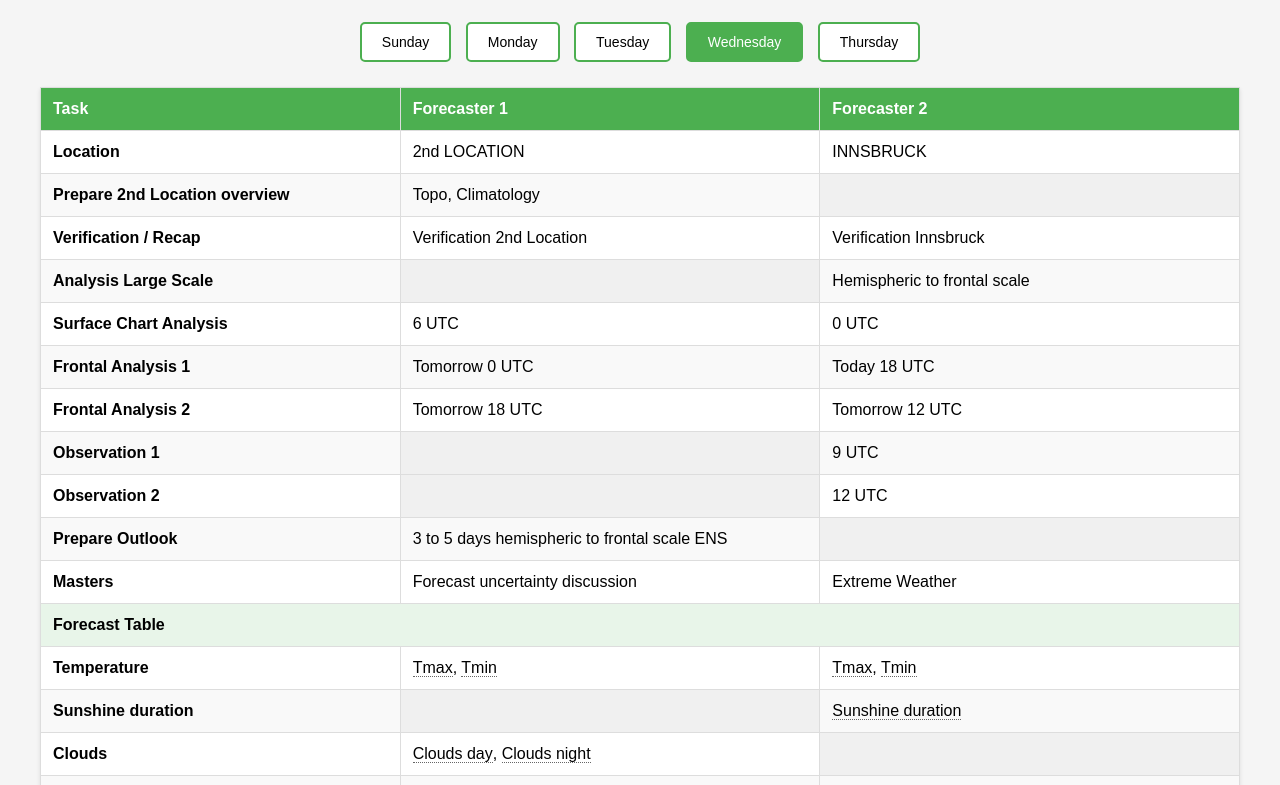
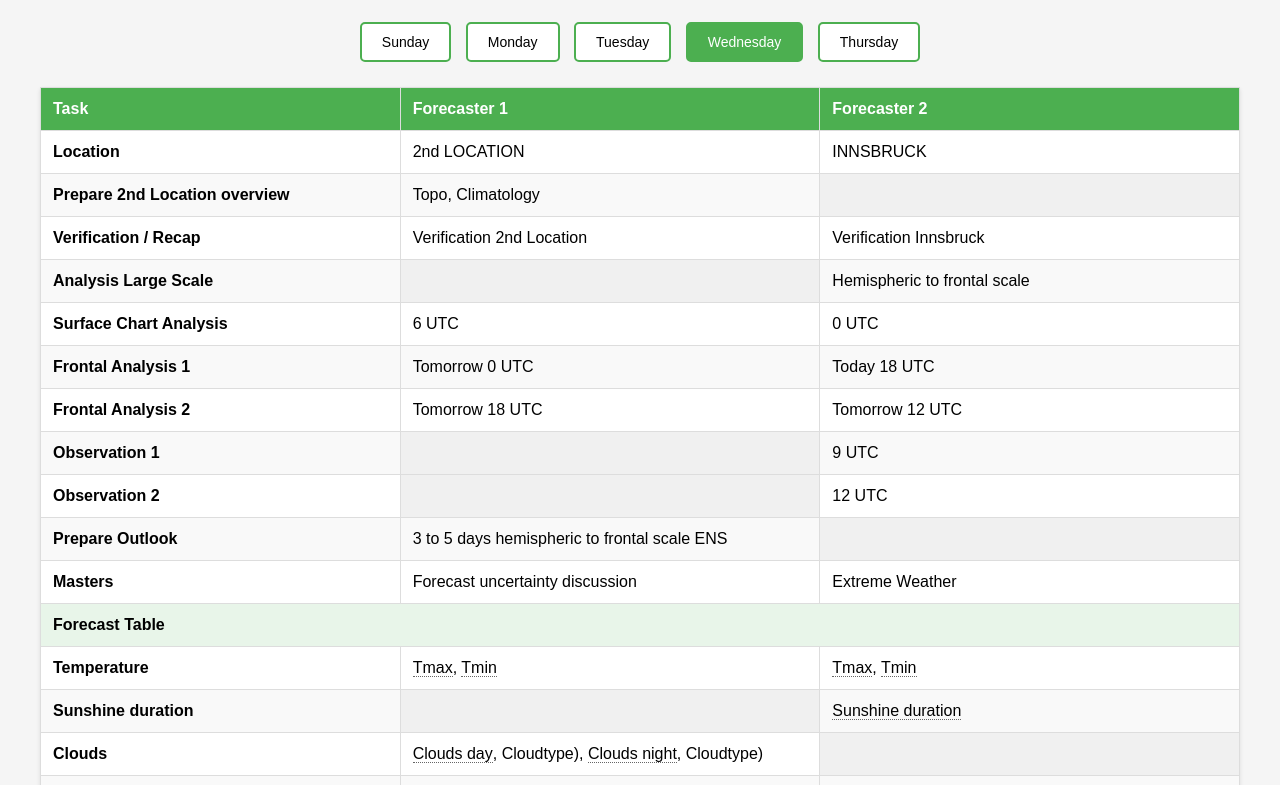
Before and after one commit to afriesinger/WBtasks, a plain HTML site: page index.html in a window 1280 px wide. Shown: the part 165-950 px from the top of the page. Drawn offline with Linux system fonts and the light colour scheme.

Commit message:
Added Cloudtype for the hint on second location

```diff
--- a/index.html
+++ b/index.html
@@ -194,7 +194,7 @@
                 "_section1": "Forecast Table",
                 "Temperature": { f1: "Tmax|Percentiles, Tmin|Percentiles", f2: "Tmax|Percentiles, Tmin|Percentiles" },
                 "Sunshine duration": { f1: "Sunshine duration|Percentiles", f2: "" },
-                "Clouds": { f1: "", f2: "Clouds day|6-18 UTC (Percentiles), Clouds night|18-6 UTC (Percentiles)" },
+                "Clouds": { f1: "", f2: "Clouds day|6-18 UTC (Percentiles, Cloudtype), Clouds night|18-6 UTC (Percentiles, Cloudtype)" },
                 "Precipitation amount": { f1: "Precipitation amount|Percentiles", f2: "Precipitation amount|Percentiles" },
                 "Precipitation probability": { f1: "Precipitation probability", f2: "Precipitation probability" },
                 "Snowline": { f1: "Snowline (if precip)", f2: "" },
@@ -217,7 +217,7 @@
                 "_section1": "Forecast Table",
                 "Temperature": { f1: "Tmax|Percentiles, Tmin|Percentiles" , f2: "Tmax|Percentiles, Tmin|Percentiles"  },
                 "Sunshine duration": { f1: "Sunshine duration|Percentiles", f2: "" },
-                "Clouds": { f1: "", f2: "Clouds day|6-18 UTC (Percentiles), Clouds night|18-6 UTC (Percentiles)" },
+                "Clouds": { f1: "", f2: "Clouds day|6-18 UTC (Percentiles, Cloudtype), Clouds night|18-6 UTC (Percentiles, Cloudtype)" },
                 "Precipitation amount": { f1: "Precipitation amount|Percentiles", f2: "Precipitation amount|Percentiles" },
                 "Precipitation probability": { f1: "Precipitation probability", f2: "Precipitation probability" },
                 "Snowline": { f1: "Snowline (if precip)", f2: "" },
@@ -240,7 +240,7 @@
                 "_section1": "Forecast Table",
                 "Temperature": { f1: "Tmax|Percentiles, Tmin|Percentiles" , f2: "Tmax|Percentiles, Tmin|Percentiles"  },
                 "Sunshine duration": { f1: "", f2: "Sunshine duration|Percentiles" },
-                "Clouds": { f1: "Clouds day|6-18 UTC (Percentiles), Clouds night|18-6 UTC (Percentiles)", f2: "" },
+                "Clouds": { f1: "Clouds day|6-18 UTC (Percentiles, Cloudtype), Clouds night|18-6 UTC (Percentiles, Cloudtype)", f2: "" },
                 "Precipitation amount": { f1: "Precipitation amount|Percentiles", f2: "Precipitation amount|Percentiles" },
                 "Precipitation probability": { f1: "Precipitation probability", f2: "Precipitation probability" },
                 "Snowline": { f1: "", f2: "Snowline (if precip)" },
@@ -263,7 +263,7 @@
                 "_section1": "Forecast Table",
                 "Temperature": { f1: "Tmax|Percentiles, Tmin|Percentiles" , f2: "Tmax|Percentiles, Tmin|Percentiles"  },
                 "Sunshine duration": { f1: "", f2: "Sunshine duration|Percentiles" },
-                "Clouds": { f1: "Clouds day|6-18 UTC (Percentiles), Clouds night|18-6 UTC (Percentiles)", f2: "" },
+                "Clouds": { f1: "Clouds day|6-18 UTC (Percentiles, Cloudtype), Clouds night|18-6 UTC (Percentiles, Cloudtype)", f2: "" },
                 "Precipitation amount": { f1: "Precipitation amount|Percentiles", f2: "Precipitation amount|Percentiles" },
                 "Precipitation probability": { f1: "Precipitation probability", f2: "Precipitation probability" },
                 "Snowline": { f1: "", f2: "Snowline (if precip)" },
```
